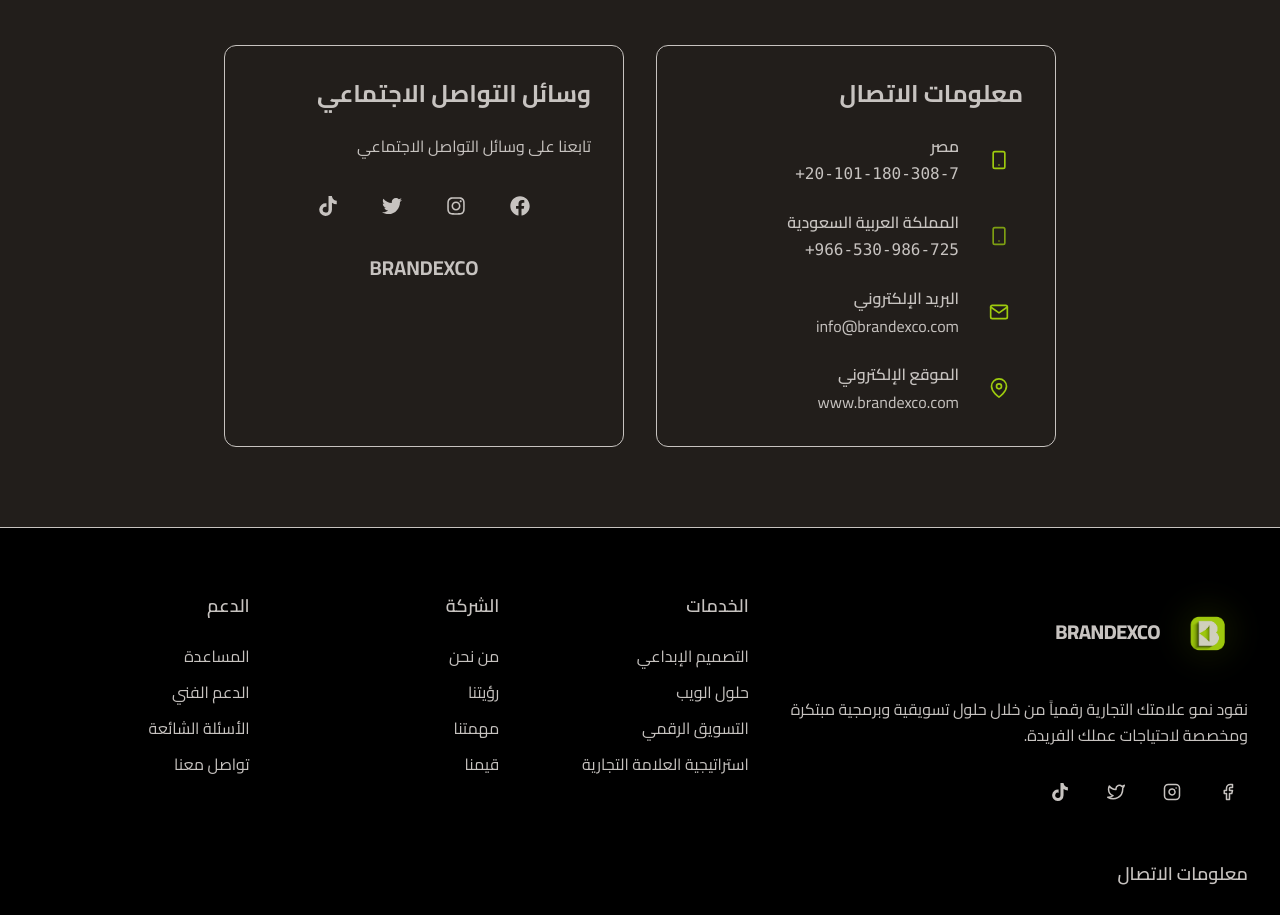
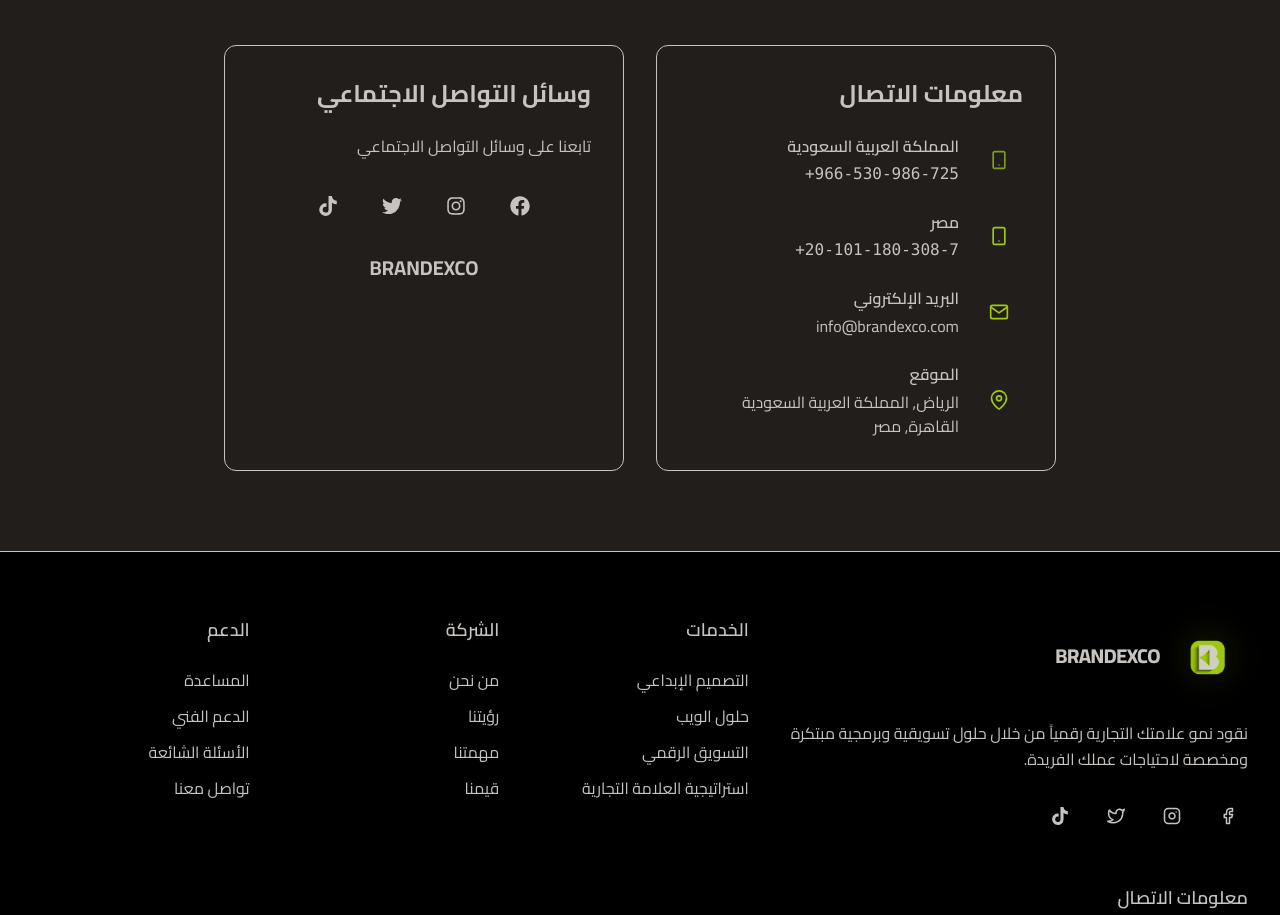
Before and after one commit to heshammmsaifff/brandexco, a React (Vite) app: page /contact in a window 1280 px wide. Shown: the part 1040-1955 px from the top of the page. Built offline with nearby package versions, Linux system fonts and the light colour scheme.

Commit message:
edit location info

```diff
--- a/src/components/ContactPage.jsx
+++ b/src/components/ContactPage.jsx
@@ -291,22 +291,6 @@
             </h3>
             <div className="space-y-6">
               <div className="flex items-center gap-4">
-                <div className="w-12 h-12 rounded-lg bg-brand-primary/20 flex items-center justify-center flex-shrink-0">
-                  <FiSmartphone className="text-brand-primary text-xl" />
-                </div>
-                <div className={lang === "ar" ? "text-right" : "text-left"}>
-                  <h4 className="font-semibold text-brand-gray mb-1">
-                    {lang === "ar" ? "مصر" : "EGYPT"}
-                  </h4>
-                  <p
-                    className="text-brand-gray/70 font-mono"
-                    style={{ direction: "ltr" }}
-                  >
-                    +20-101-180-308-7
-                  </p>
-                </div>
-              </div>
-              <div className="flex items-center gap-4">
                 <div className="w-12 h-12 rounded-lg bg-brand-secondary/20 flex items-center justify-center flex-shrink-0">
                   <FiSmartphone className="text-brand-secondary text-xl" />
                 </div>
@@ -321,6 +305,22 @@
                     style={{ direction: "ltr" }}
                   >
                     +966-530-986-725
+                  </p>
+                </div>
+              </div>
+              <div className="flex items-center gap-4">
+                <div className="w-12 h-12 rounded-lg bg-brand-primary/20 flex items-center justify-center flex-shrink-0">
+                  <FiSmartphone className="text-brand-primary text-xl" />
+                </div>
+                <div className={lang === "ar" ? "text-right" : "text-left"}>
+                  <h4 className="font-semibold text-brand-gray mb-1">
+                    {lang === "ar" ? "مصر" : "EGYPT"}
+                  </h4>
+                  <p
+                    className="text-brand-gray/70 font-mono"
+                    style={{ direction: "ltr" }}
+                  >
+                    +20-101-180-308-7
                   </p>
                 </div>
               </div>
@@ -341,9 +341,15 @@
                 </div>
                 <div>
                   <h4 className="font-semibold text-brand-gray mb-1">
-                    {lang === "ar" ? "الموقع الإلكتروني" : "Website"}
+                    {lang === "ar" ? "الموقع" : "location"}
                   </h4>
-                  <p className="text-brand-gray/70">www.brandexco.com</p>
+                  <p className="text-brand-gray/70">
+                    {lang === "ar"
+                      ? "الرياض, المملكة العربية السعودية"
+                      : "Riyadh - Saudi Arabia"}
+                    <br />
+                    {lang === "ar" ? "القاهرة, مصر" : "Cairo - Egypt"}
+                  </p>
                 </div>
               </div>
             </div>
--- a/src/components/Footer.jsx
+++ b/src/components/Footer.jsx
@@ -239,7 +239,11 @@
             <div className="flex items-center gap-3">
               <FiMapPin className="text-brand-primary text-lg" />
               <p className="text-brand-gray">
-                الرياض, المملكة العربية السعودية <br /> القاهرة, مصر
+                {lang === "ar"
+                  ? "الرياض, المملكة العربية السعودية"
+                  : "Riyadh - Saudi Arabia"}
+                <br />
+                {lang === "ar" ? "القاهرة, مصر" : "Cairo - Egypt"}
               </p>
             </div>
           </div>
```
